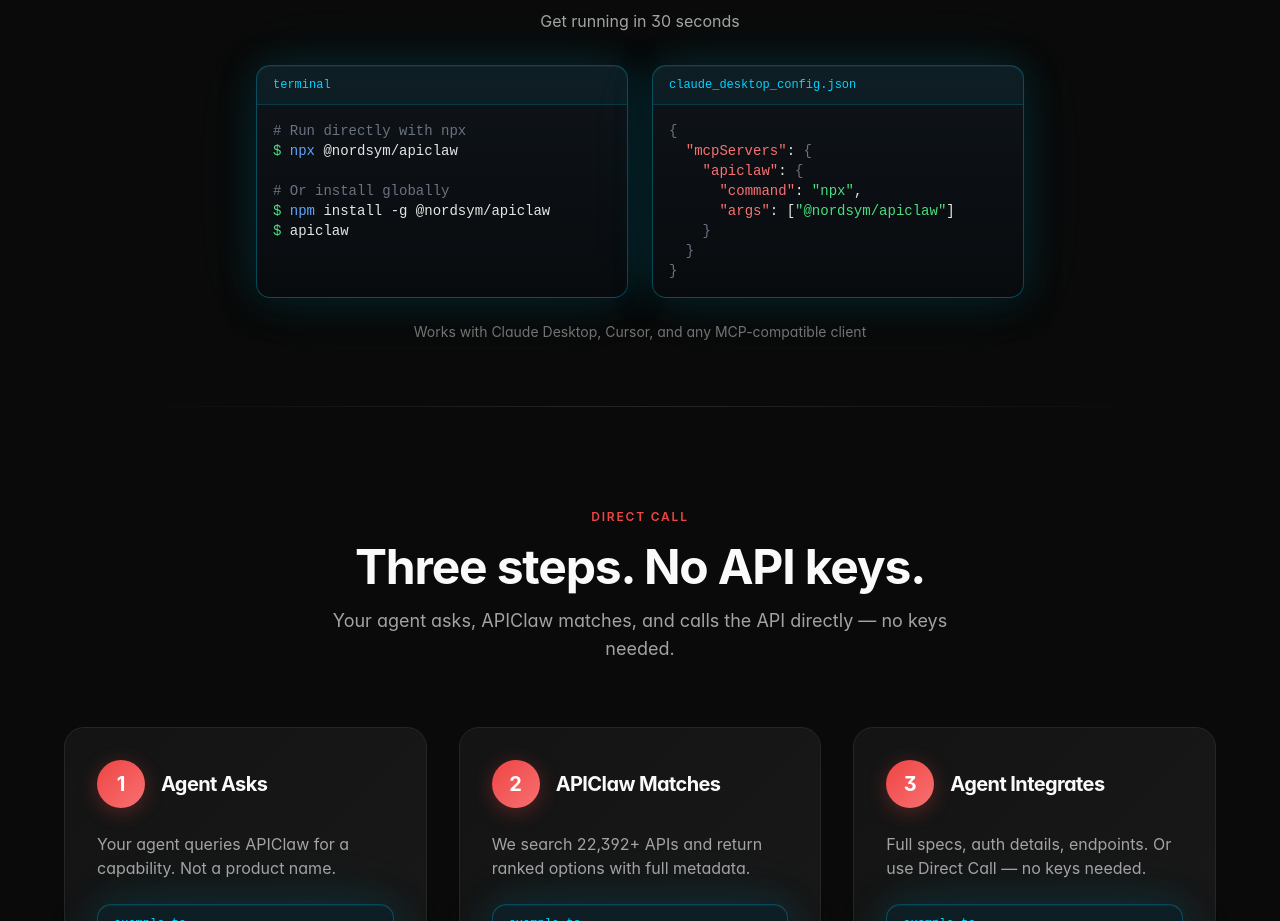
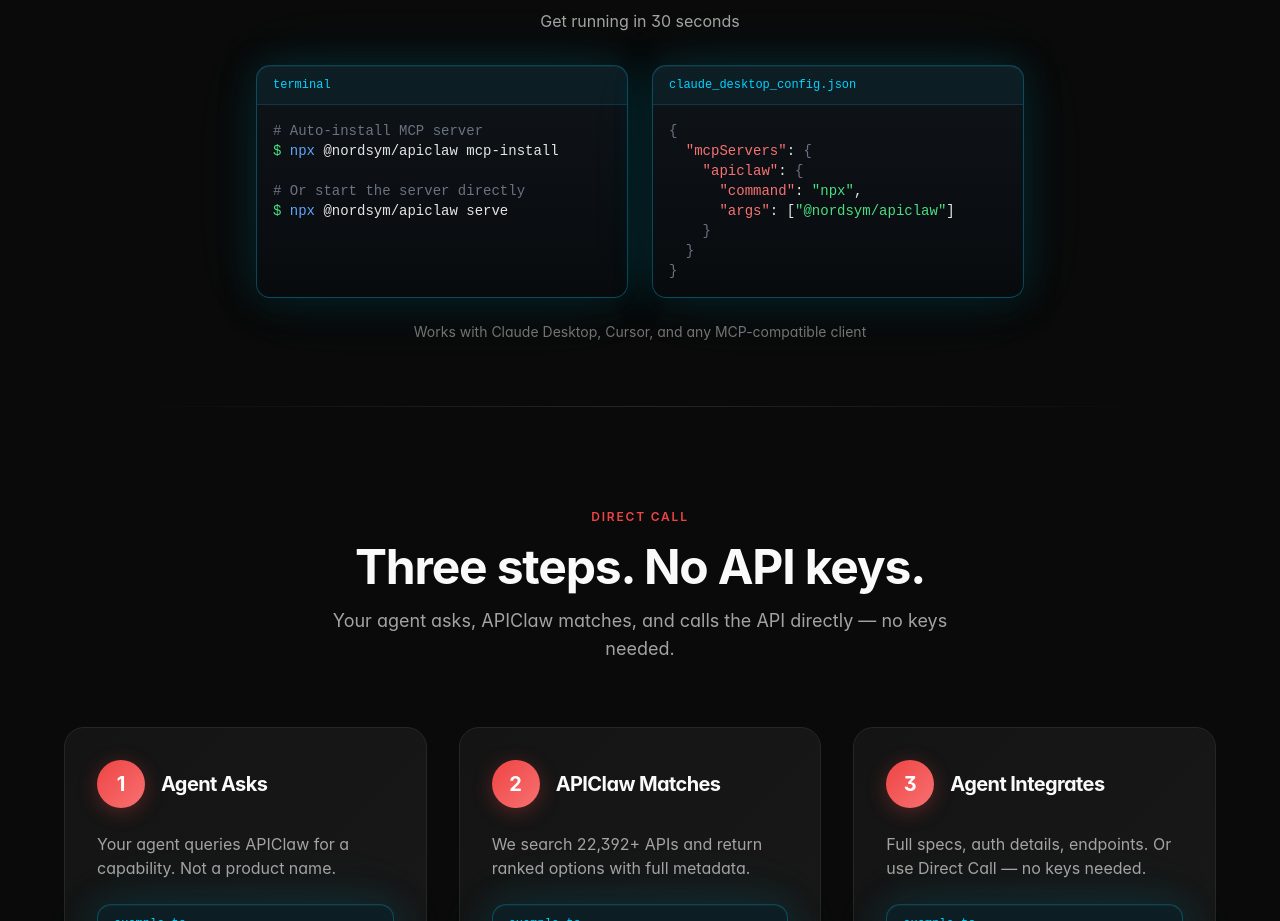
Before and after one commit to nordsym/apiclaw, a Next.js app in the folder landing/: page / in a window 1280 px wide. Shown: the part 3080-4001 px from the top of the page. Built offline with nearby package versions, Linux system fonts and the light colour scheme.

Commit message:
fix: update Quick Start to use mcp-install command

```diff
--- a/landing/src/app/page.tsx
+++ b/landing/src/app/page.tsx
@@ -721,11 +721,10 @@ Docs: https://apiclaw.nordsym.com/docs`;
               </div>
               <div className="code-preview-body">
                 <pre className="text-sm whitespace-pre-wrap">
-                  <span className="text-gray-500"># Run directly with npx</span>{"\n"}
-                  <span className="text-green-400">$</span> <span className="text-blue-400">npx</span> @nordsym/apiclaw{"\n\n"}
-                  <span className="text-gray-500"># Or install globally</span>{"\n"}
-                  <span className="text-green-400">$</span> <span className="text-blue-400">npm</span> install -g @nordsym/apiclaw{"\n"}
-                  <span className="text-green-400">$</span> apiclaw
+                  <span className="text-gray-500"># Auto-install MCP server</span>{"\n"}
+                  <span className="text-green-400">$</span> <span className="text-blue-400">npx</span> @nordsym/apiclaw mcp-install{"\n\n"}
+                  <span className="text-gray-500"># Or start the server directly</span>{"\n"}
+                  <span className="text-green-400">$</span> <span className="text-blue-400">npx</span> @nordsym/apiclaw serve
                 </pre>
               </div>
             </div>
```
